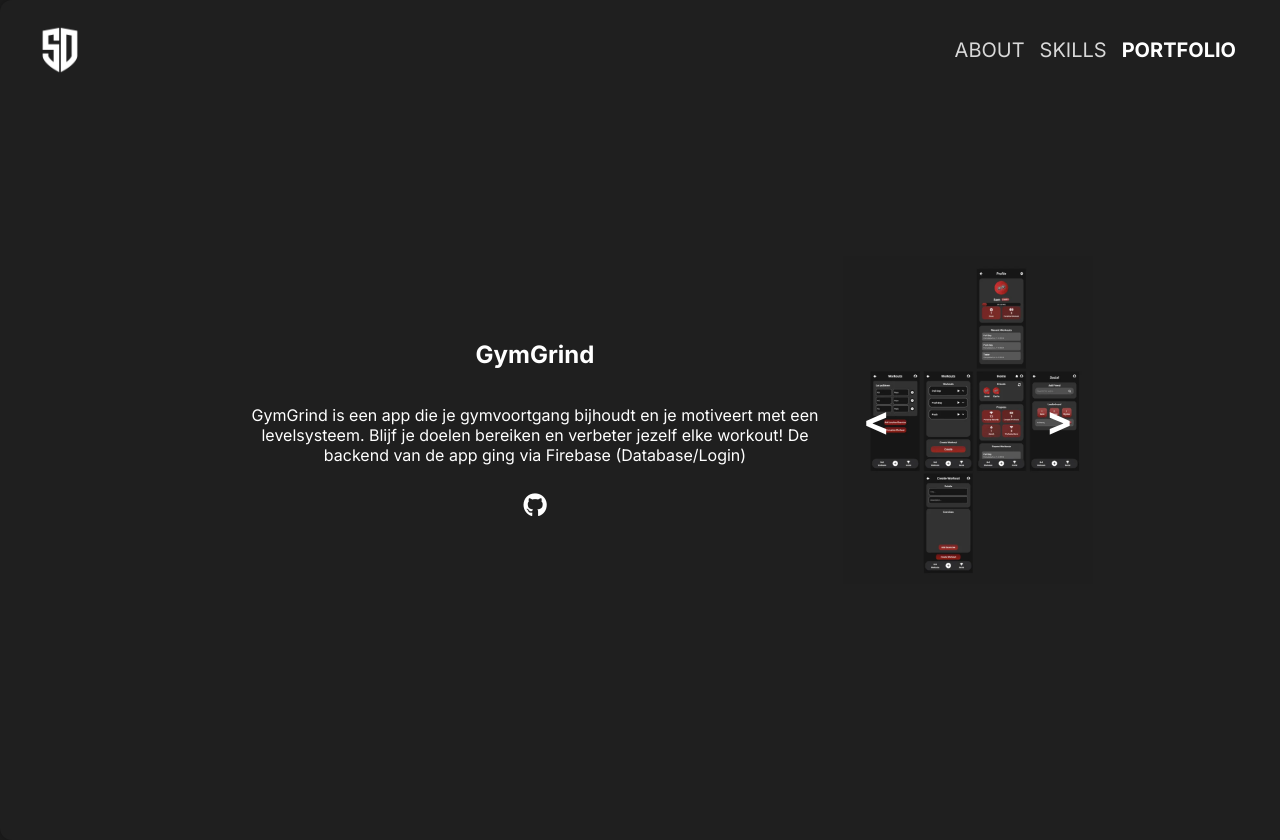
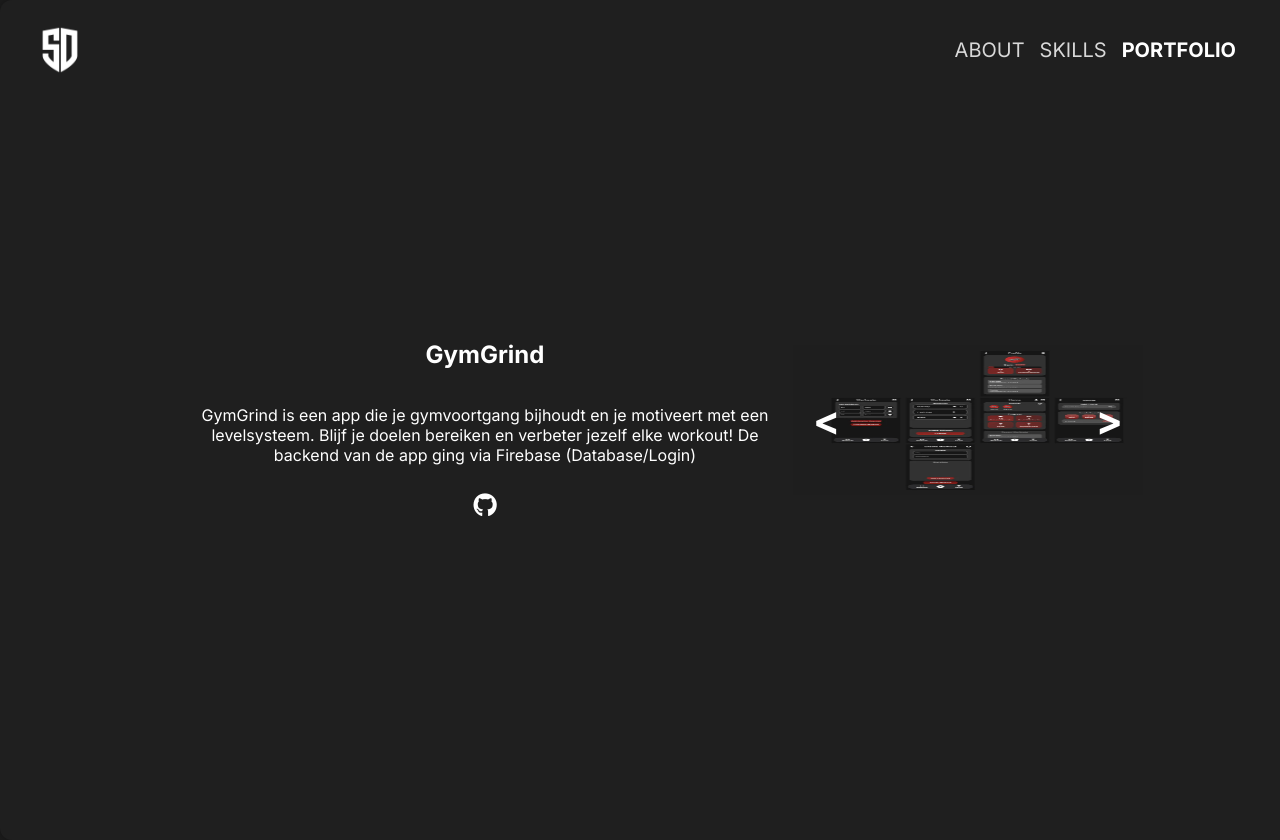
Before and after one commit to semdyk/Portfolio, a PHP site: page /portfolio/gymgrind.html in a window 1280 px wide. Run offline with PHP 8.4, Linux system fonts and the light colour scheme; some libraries are stand-ins or nearby versions; some web fonts are replaced.

Commit message:
Update portfolio.css

```diff
--- a/style/portfolio.css
+++ b/style/portfolio.css
@@ -34,7 +34,8 @@ body {
 }
 
 .gallery img {
-  width: 250px;
+  width: 350px;
+  height: 150px;
   display: none;
 }
 
```
